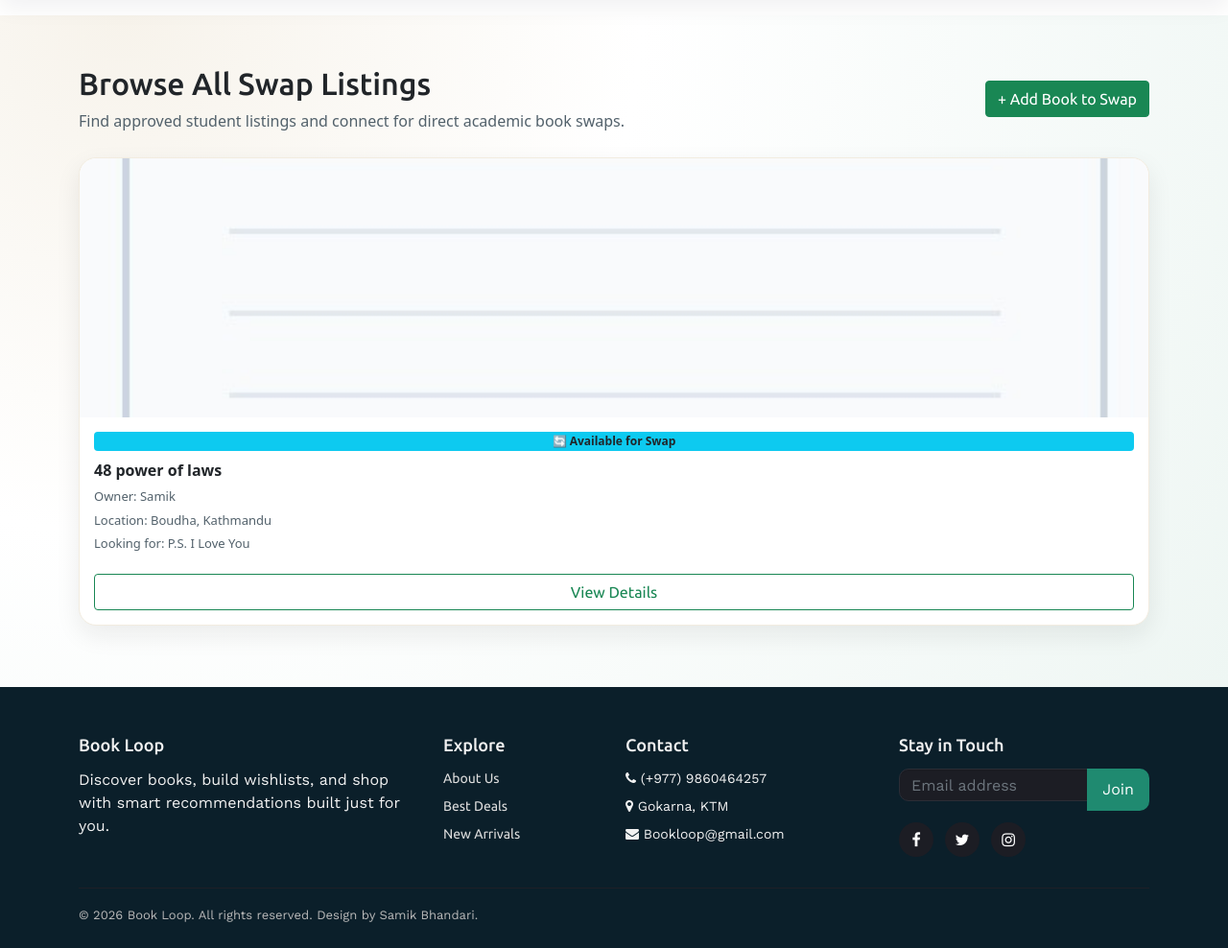
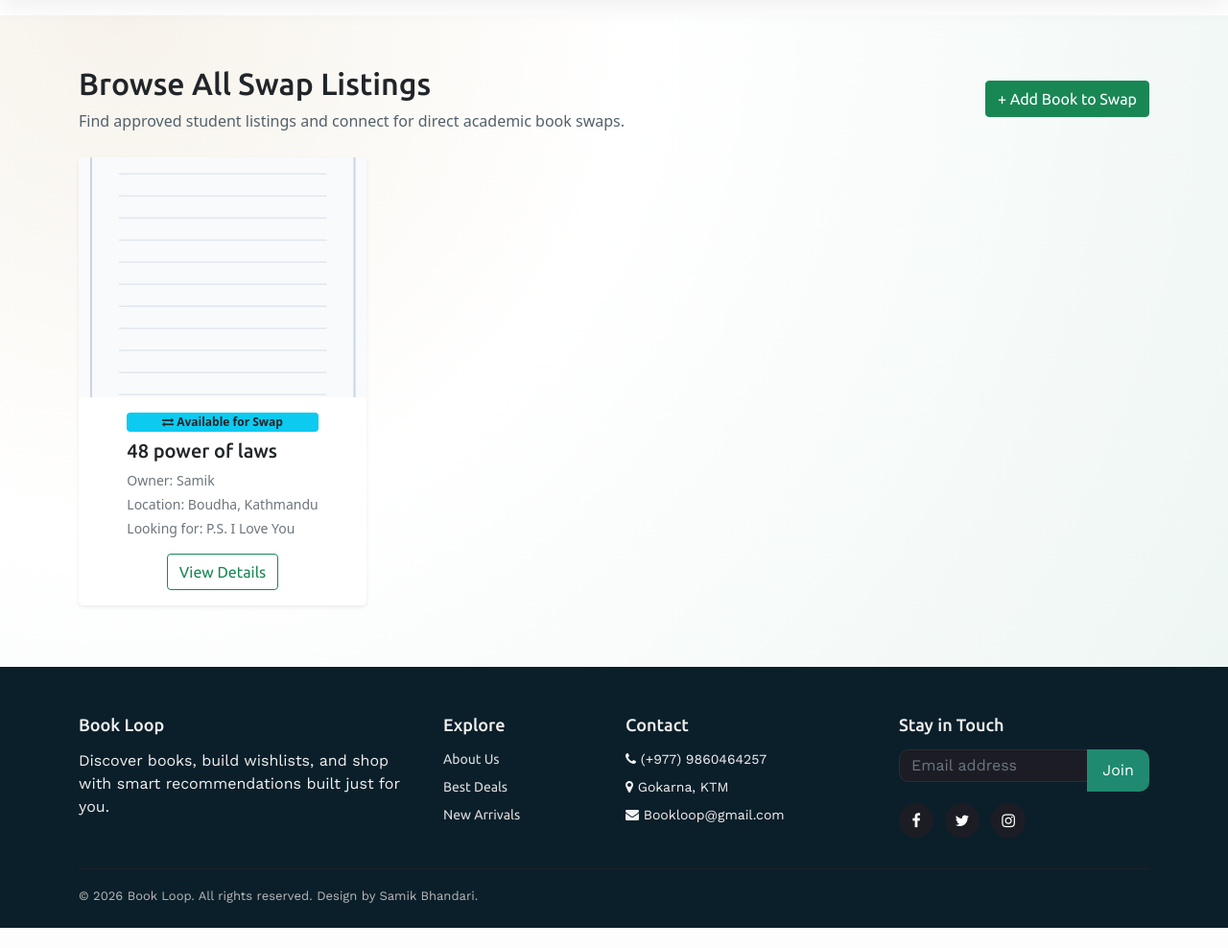
Before and after one commit to Samik0007/BookLoop, a Django app: page /swaps/browse/ in a window 1280 px wide. Shown: the part 91-1079 px from the top of the page at 96% size. After the commit the page ends 1058 px from the top, so only its background shows below. Run offline with Django 3.2, Linux system fonts and the light colour scheme; data comes from the database, SQL or seed files in the repository; parts of the project's set-up code (start-up, migrations or seed data) failed here and were passed over; some libraries are stand-ins or nearby versions.

Commit message:
Made some changes in ui

```diff
--- a/books/models.py
+++ b/books/models.py
@@ -368,7 +368,8 @@
     address = models.CharField(max_length=100)
     city = models.CharField(max_length=100, choices=CITY_CHOICES)
     ward_no = models.IntegerField()
-    zip_code = models.IntegerField()
+    # Replaced integer zip code with a contact email for shipping notifications.
+    email = models.EmailField(max_length=254, blank=True, null=True)
     phone = models.IntegerField()
     date_added = models.DateTimeField(auto_now_add=True)
     rating = models.FloatField(default=0)
--- a/books/views.py
+++ b/books/views.py
@@ -75,6 +75,7 @@
     """
 
     model = Product
+    form_class = SwapBookForm
     template_name = "books/add_swap_book.html"
     login_url = reverse_lazy("login")
 
@@ -87,6 +88,7 @@
         form.instance.seller = self.request.user
         form.instance.listing_type = "swap"
         form.instance.listing_status = "pending"
+        form.instance.price = 0
         if not form.instance.contact_email and self.request.user.email:
             form.instance.contact_email = self.request.user.email
 
@@ -94,13 +96,13 @@
         if not form.instance.genre:
             form.instance.genre = "Swap Listing"
 
-        return super().form_valid(form)
-
-    def get_success_url(self):  # type: ignore[override]
         messages.success(
             self.request,
             "Your book was submitted for swapping and is pending review.",
         )
+        return super().form_valid(form)
+
+    def get_success_url(self):  # type: ignore[override]
         return reverse_lazy("swap_matches")
 
 
@@ -623,7 +625,7 @@
                 address=data['shipping']['address'],
                 city=data['shipping']['city'],
                 ward_no=data['shipping']['ward_no'],
-                zip_code=data['shipping']['zip_code'],
+                email=data['shipping'].get('email') or data['shipping'].get('zip_code'),
                 phone=data['shipping']['phone'],
             )
 
--- a/recommendations/signals.py
+++ b/recommendations/signals.py
@@ -2,11 +2,9 @@
 
 from typing import Optional
 
-from django.contrib.auth import get_user_model
+from django.contrib.auth.models import AbstractBaseUser
 
 from .models import UserInteraction
-
-User = get_user_model()
 
 
 # Default weights for each implicit action
@@ -20,7 +18,7 @@
 
 def log_user_interaction(
     *,
-    user: User,
+    user: AbstractBaseUser | None,
     book,
     action: str,
     weight: Optional[int] = None,
--- a/templates/books/browse_swaps.html
+++ b/templates/books/browse_swaps.html
@@ -5,7 +5,6 @@
 <style>
   .swap-browse-page {
     padding: 52px 0 64px;
-    min-height: calc(100vh - 220px);
     background: radial-gradient(circle at 10% 0%, #f7f3eb 0%, #ffffff 40%, #eef6f3 100%);
   }
   .swap-browse-header h1 {
@@ -18,41 +17,30 @@
     margin-bottom: 0;
   }
   .swap-grid {
-    display: grid;
-    grid-template-columns: repeat(auto-fit, minmax(240px, 1fr));
-    gap: 20px;
     margin-top: 26px;
   }
-  .swap-card {
-    border-radius: 18px;
+  .swap-book-card {
+    border-radius: 16px;
     overflow: hidden;
-    background: #ffffff;
     border: 1px solid #f2ece0;
     box-shadow: 0 10px 26px rgba(27, 27, 31, 0.08);
+    transition: transform 0.2s ease, box-shadow 0.2s ease;
+  }
+  .swap-book-card:hover {
+    transform: translateY(-4px);
+    box-shadow: 0 16px 34px rgba(27, 27, 31, 0.12);
+  }
+  .swap-book-card .card-body {
     display: flex;
     flex-direction: column;
-    height: 100%;
-  }
-  .swap-card img {
-    width: 100%;
-    height: 270px;
-    object-fit: cover;
-  }
-  .swap-card-body {
-    padding: 15px;
-    flex: 1;
-    display: flex;
-    flex-direction: column;
-  }
-  .swap-card-title {
-    font-size: 16px;
-    font-weight: 700;
-    margin-bottom: 6px;
   }
   .swap-meta {
     font-size: 13px;
     color: #52616b;
-    margin-bottom: 5px;
+  }
+  .swap-empty-state {
+    max-width: 560px;
+    margin: 26px auto 0;
   }
 </style>
 
@@ -67,27 +55,35 @@
     </div>
 
     <div class="swap-grid">
+      <div class="row row-cols-1 row-cols-sm-2 row-cols-md-3 row-cols-lg-4 g-4">
       {% for book in books %}
-        <div class="swap-card">
+        <div class="col">
+          <div class="card h-100 shadow-sm border-0 rounded-3 swap-book-card">
             {% if book.image and "herald" not in book.image.url|lower and "college" not in book.image.url|lower %}
-            <img class="book-cover-img" src="{{ book.image.url }}" alt="{{ book.Book_name }}" data-fallback="{% static 'images/default_cover.jpg' %}" onerror="this.onerror=null; this.src=this.dataset.fallback;">
+            <img src="{{ book.image.url }}" class="card-img-top" style="height: 250px; object-fit: cover;" alt="{{ book.Book_name }}" data-fallback="{% static 'images/default_cover.jpg' %}" onerror="this.onerror=null; this.src=this.dataset.fallback;">
             {% else %}
-            <img class="book-cover-img" src="{% static 'images/default_cover.jpg' %}" alt="{{ book.Book_name }}">
+            <img src="{% static 'images/default_cover.jpg' %}" class="card-img-top" style="height: 250px; object-fit: cover;" alt="{{ book.Book_name }}">
             {% endif %}
-          <div class="swap-card-body">
-            <span class="badge bg-info text-dark mb-2">🔄 Available for Swap</span>
-            <div class="swap-card-title">{{ book.Book_name|truncatewords:6 }}</div>
-            <div class="swap-meta">Owner: {{ book.seller.username|default:"BookLoop User" }}</div>
-            <div class="swap-meta">Location: {{ book.location|default:"Not specified" }}</div>
-            <div class="swap-meta">Looking for: {{ book.swap_preference|default:"Open to offers"|truncatechars:45 }}</div>
-            <a href="{% url 'product' book.id %}" class="btn btn-outline-success mt-3">View Details</a>
+            <div class="card-body">
+              <span class="badge bg-info text-dark mb-2"><i class="fa fa-exchange"></i> Available for Swap</span>
+              <h5 class="card-title mb-2">{{ book.Book_name|truncatewords:6 }}</h5>
+              <p class="card-text small text-muted mb-1">Owner: {{ book.seller.username|default:"BookLoop User" }}</p>
+              <p class="card-text small text-muted mb-1">Location: {{ book.location|default:"Not specified" }}</p>
+              <p class="card-text small text-muted mb-0">Looking for: {{ book.swap_preference|default:"Open to offers"|truncatechars:45 }}</p>
+            </div>
+            <div class="card-footer bg-white border-0 pt-0 pb-3">
+              <a href="{% url 'product' book.id %}" class="btn btn-outline-success w-100">View Details</a>
+            </div>
           </div>
         </div>
       {% empty %}
-        <div class="alert alert-light border text-center" role="alert">
-          No approved swap listings available right now.
+        <div class="col-12">
+          <div class="alert alert-light border text-center swap-empty-state" role="alert">
+            No approved swap listings available right now.
+          </div>
         </div>
       {% endfor %}
+      </div>
     </div>
 
     {% if is_paginated %}
--- a/templates/components/base/base-bottom.html
+++ b/templates/components/base/base-bottom.html
@@ -16,6 +16,9 @@
     );
 });
 </script>
+
+<!-- Main wrapper close -->
+</main>
 <!-- here stars scrolling icon -->
 	<script type="text/javascript">
 		$(document).ready(function() {
--- a/templates/components/base/base-top.html
+++ b/templates/components/base/base-top.html
@@ -112,6 +112,6 @@
 
     </script>
 
-    <body></body>
   </head>
-</html>
+  <body class="d-flex flex-column min-vh-100">
+    <main class="flex-grow-1">
--- a/templates/components/footer/footer.html
+++ b/templates/components/footer/footer.html
@@ -85,7 +85,7 @@
 }
 </style>
 
-<footer class="bw-footer">
+<footer class="bw-footer mt-auto">
   <div class="container">
     <div class="row g-4">
       <div class="col-md-4">
```
Also changed, not shown: books/forms.py (+28 -0 lines), bookstore/settings.py (+14 -5 lines), recommendations/services.py (+6 -5 lines), templates/checkout.html (+11 -8 lines), templates/login.html (+8 -10 lines), templates/register.html (+8 -10 lines), templates/socialaccount/login.html (added, +75 -0 lines), books/migrations/0009_replace_zip_code_with_email.py (added), books/migrations/0010_alter_order_payment_method_and_more.py (added), 2 other files.
